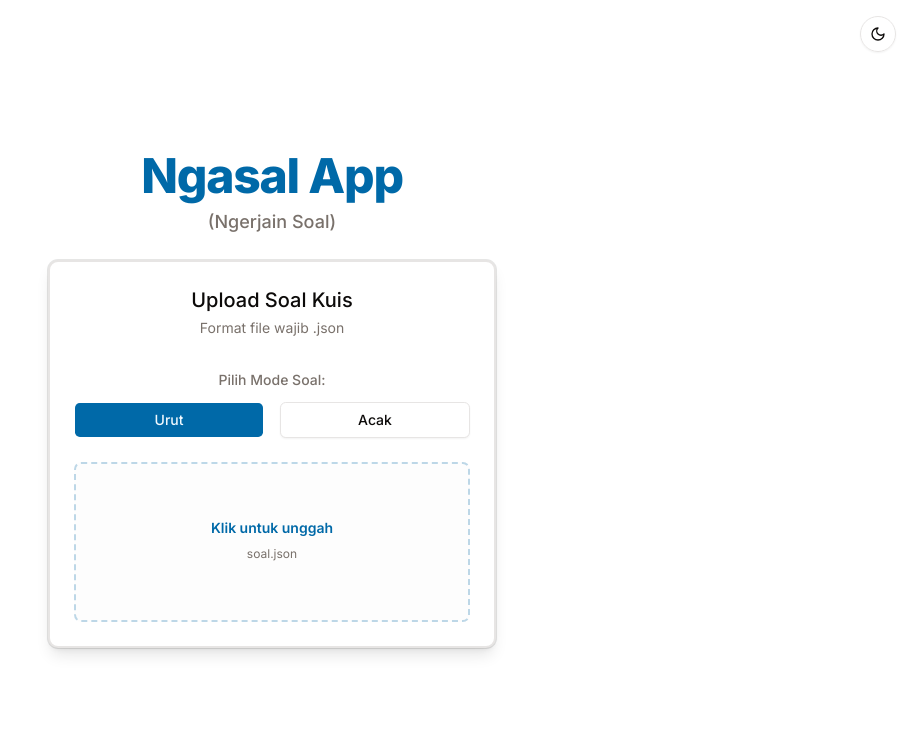
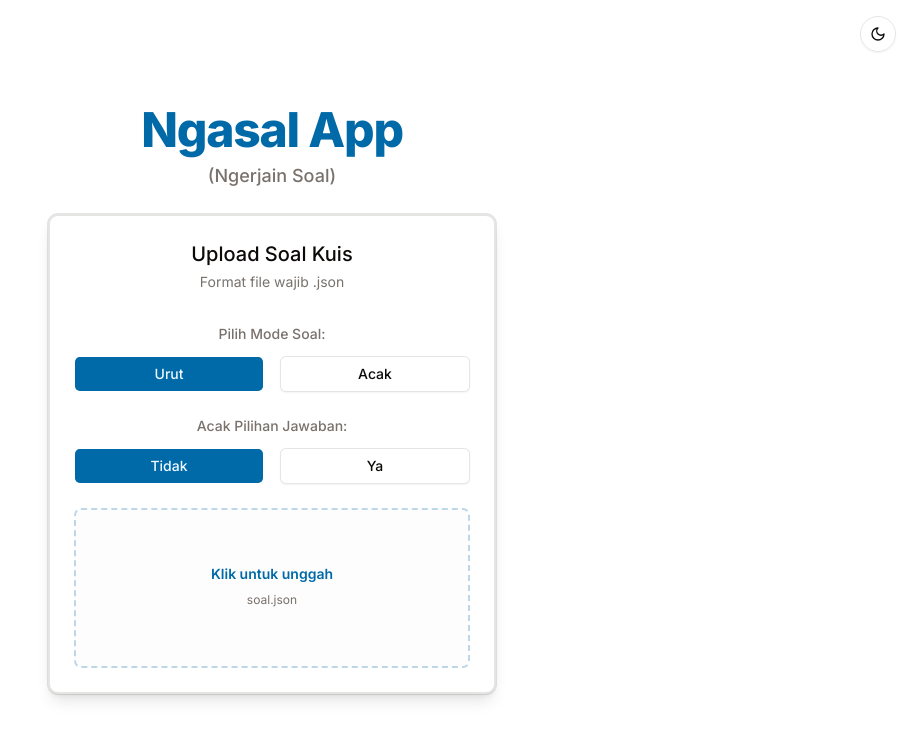
Before and after one commit to Danadyaksa/ngasal-app, a Next.js app: page / in a window 1280 px wide. Shown: the top 740 px of the page, without its empty margins (368-1280 px from the left). Built offline with nearby package versions, Linux system fonts and the light colour scheme.

Commit message:
feat: jawaban randomizer

```diff
--- a/app/page.tsx
+++ b/app/page.tsx
@@ -23,6 +23,7 @@ export default function Home() {
   const [answers, setAnswers] = useState<Record<number, string>>({});
   const [isFinished, setIsFinished] = useState(false);
   const [isRandomMode, setIsRandomMode] = useState(false);
+  const [isRandomOptionsMode, setIsRandomOptionsMode] = useState(false);
 
   const { theme, setTheme } = useTheme();
   const [isDialogOpen, setIsDialogOpen] = useState(false);
@@ -70,6 +71,12 @@ export default function Home() {
           if (isRandomMode) {
             finalQuestions.sort(() => Math.random() - 0.5);
           }
+          if (isRandomOptionsMode) {
+            finalQuestions = finalQuestions.map((q) => ({
+              ...q,
+              options: [...q.options].sort(() => Math.random() - 0.5),
+            }));
+          }
 
           setQuestions(finalQuestions);
           setCurrentIndex(0);
@@ -109,8 +116,17 @@ export default function Home() {
   };
 
   const handleRetake = () => {
-    if (questions && isRandomMode) {
-      const reshuffled = [...questions].sort(() => Math.random() - 0.5);
+    if (questions) {
+      let reshuffled = [...questions];
+      if (isRandomMode) {
+        reshuffled.sort(() => Math.random() - 0.5);
+      }
+      if (isRandomOptionsMode) {
+        reshuffled = reshuffled.map((q) => ({
+          ...q,
+          options: [...q.options].sort(() => Math.random() - 0.5),
+        }));
+      }
       setQuestions(reshuffled);
     }
     setCurrentIndex(0);
@@ -193,6 +209,13 @@ export default function Home() {
                 <div className="grid grid-cols-2 gap-4 w-full">
                   <Button variant={!isRandomMode ? "default" : "outline"} onClick={() => setIsRandomMode(false)} className="w-full">Urut</Button>
                   <Button variant={isRandomMode ? "default" : "outline"} onClick={() => setIsRandomMode(true)} className="w-full">Acak</Button>
+                </div>
+              </div>
+              <div className="flex flex-col gap-3 w-full">
+                <span className="text-sm font-medium text-center text-muted-foreground">Acak Pilihan Jawaban:</span>
+                <div className="grid grid-cols-2 gap-4 w-full">
+                  <Button variant={!isRandomOptionsMode ? "default" : "outline"} onClick={() => setIsRandomOptionsMode(false)} className="w-full">Tidak</Button>
+                  <Button variant={isRandomOptionsMode ? "default" : "outline"} onClick={() => setIsRandomOptionsMode(true)} className="w-full">Ya</Button>
                 </div>
               </div>
               <label htmlFor="dropzone-file" className="flex flex-col items-center justify-center w-full h-40 border-2 border-primary/25 border-dashed rounded-lg cursor-pointer bg-muted/20 hover:bg-primary/5 transition-colors">
```
